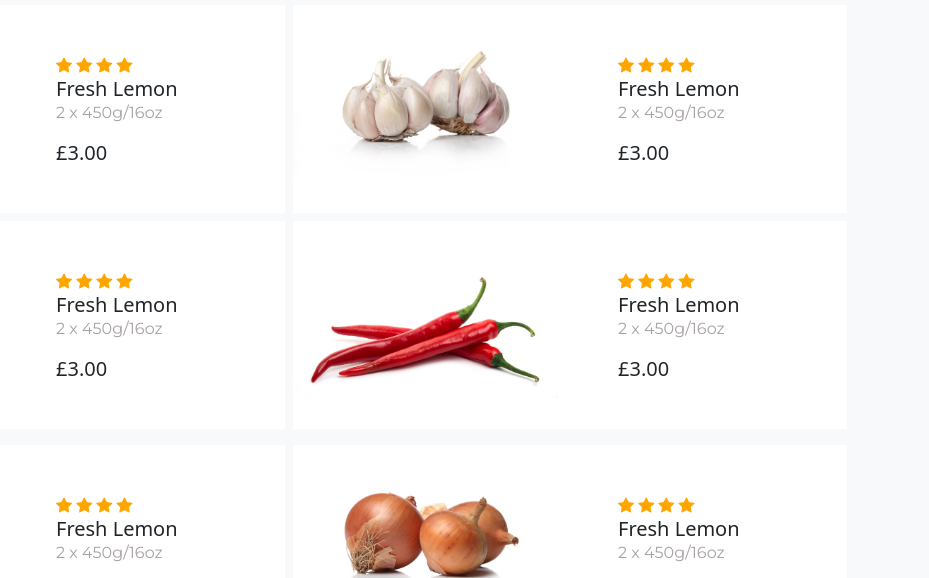
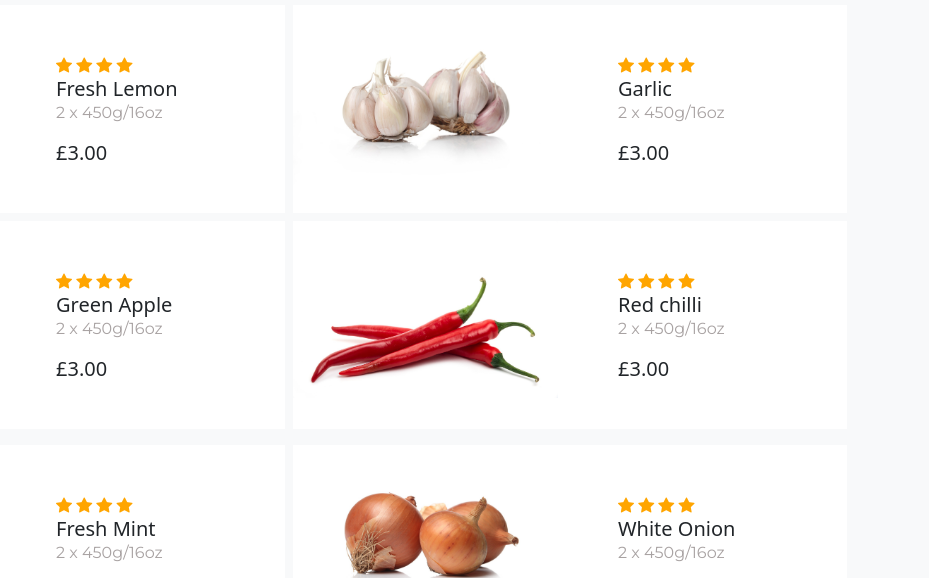
Before and after one commit to Samroodjahan/ecommerce-food, a plain HTML site: page index.html in a window 1280 px wide. Shown: the part 4880-5458 px from the top of the page, 351-1280 px from the left. Drawn offline with nearby package versions, Linux system fonts and the light colour scheme.

Commit message:
changed content

```diff
--- a/index.html
+++ b/index.html
@@ -385,7 +385,7 @@
                                 <span><i class="bi bi-star-fill"></i></span>
                                 <span><i class="bi bi-star-fill"></i></span>
                                 <span><i class="bi bi-star-fill"></i></span>
-                                <h5 class="head1">Fresh Lemon</h5>
+                                <h5 class="head1">Garlic</h5>
                                 <p class="per1">2 x 450g/16oz</p>
                                 <h5 class="head1">£3.00</h5>
                             </div>
@@ -403,7 +403,7 @@
                                 <span><i class="bi bi-star-fill"></i></span>
                                 <span><i class="bi bi-star-fill"></i></span>
                                 <span><i class="bi bi-star-fill"></i></span>
-                                <h5 class="head1">Fresh Lemon</h5>
+                                <h5 class="head1">Green Apple</h5>
                                 <p class="per1">2 x 450g/16oz</p>
                                 <h5 class="head1">£3.00</h5>
                             </div>
@@ -419,7 +419,7 @@
                                 <span><i class="bi bi-star-fill"></i></span>
                                 <span><i class="bi bi-star-fill"></i></span>
                                 <span><i class="bi bi-star-fill"></i></span>
-                                <h5 class="head1">Fresh Lemon</h5>
+                                <h5 class="head1">Red chilli</h5>
                                 <p class="per1">2 x 450g/16oz</p>
                                 <h5 class="head1">£3.00</h5>
                             </div>
@@ -437,7 +437,7 @@
                                 <span><i class="bi bi-star-fill"></i></span>
                                 <span><i class="bi bi-star-fill"></i></span>
                                 <span><i class="bi bi-star-fill"></i></span>
-                                <h5 class="head1">Fresh Lemon</h5>
+                                <h5 class="head1">Fresh Mint</h5>
                                 <p class="per1">2 x 450g/16oz</p>
                                 <h5 class="head1">£3.00</h5>
                             </div>
@@ -453,7 +453,7 @@
                                 <span><i class="bi bi-star-fill"></i></span>
                                 <span><i class="bi bi-star-fill"></i></span>
                                 <span><i class="bi bi-star-fill"></i></span>
-                                <h5 class="head1">Fresh Lemon</h5>
+                                <h5 class="head1">White Onion</h5>
                                 <p class="per1">2 x 450g/16oz</p>
                                 <h5 class="head1">£3.00</h5>
                             </div>
```
